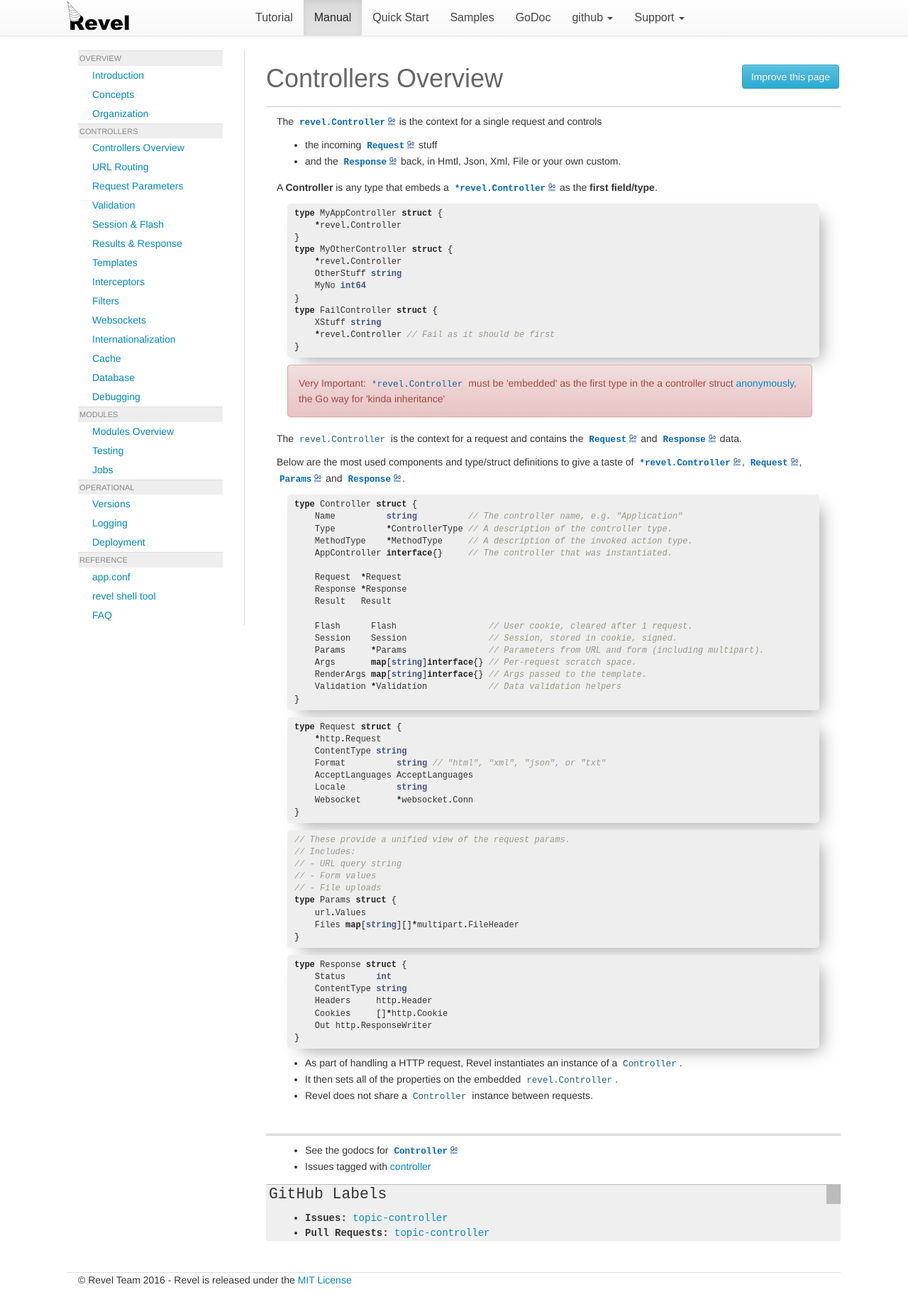
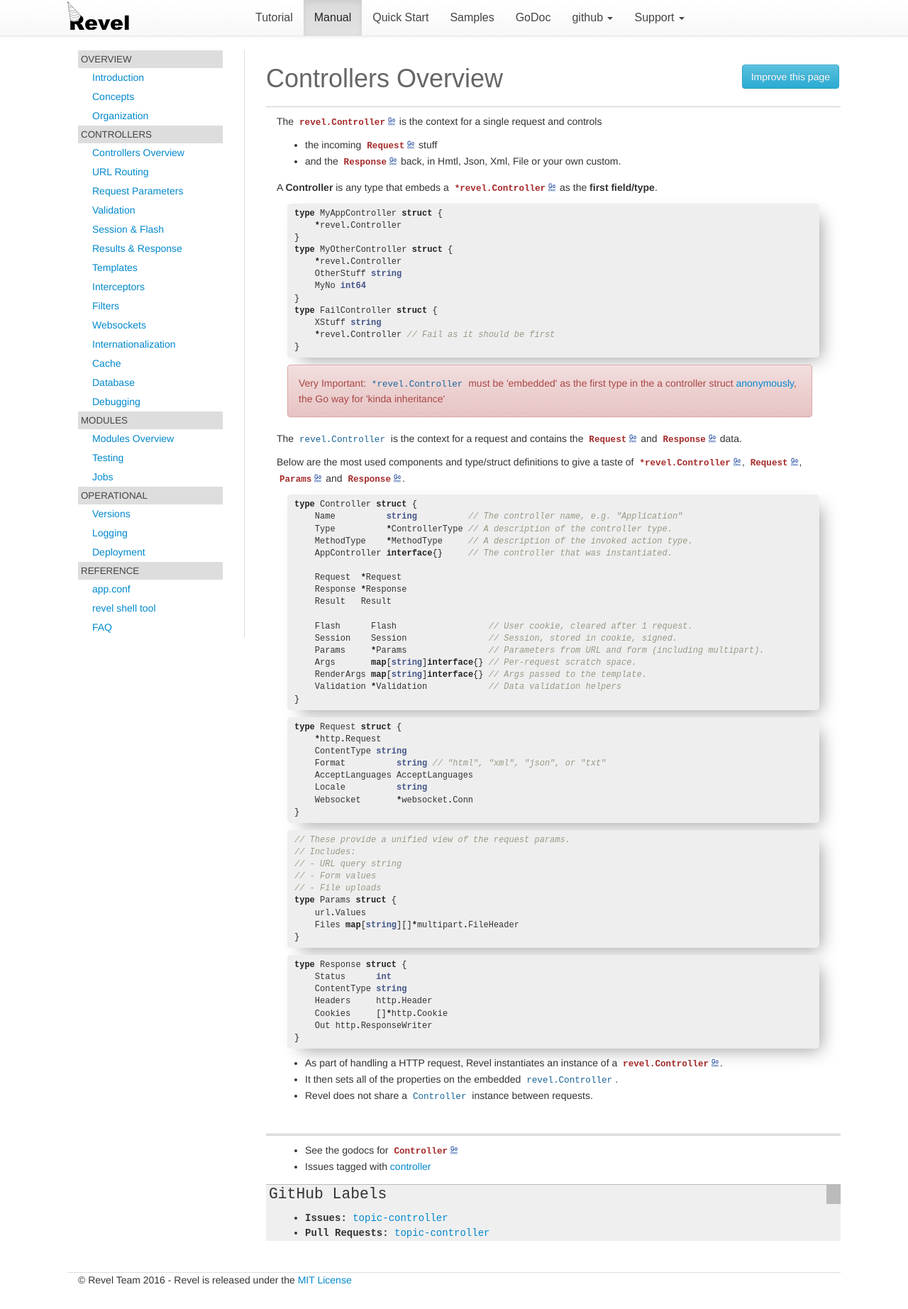
Before and after one commit to revel/revel.github.io, a Jekyll site: the page built from manual/controllers.md, in a window 1280 px wide. Shown: the whole page at 71% size. Built offline with Jekyll 4.4.1, drawn with Linux system fonts in a browser that asks for light colours; nearby versions of some CDN libraries.

Commit message:
making link stand out

```diff
--- a/css/revel.4.css
+++ b/css/revel.4.css
@@ -44,14 +44,29 @@ a:hover {
   text-decoration: underline;
 }
 
+/* its a godoc link */
 a[href^="https://godoc.org"] code {
-    color: #0067CC;
+    color: brown;
     font-family: monospace;
     font-weight: bold;
     background: url(/img/godoc.png);
     background-position: top right;
     background-repeat: no-repeat;
     padding-right: 16px;
+}
+/* its a standard gppher */
+a[href^="https://www.golang.org"],
+a[href^="http://www.golang.org"],
+a[href^="http://golang.org"],
+a[href^="https://golang.org"],
+{
+  color: #6AD7E5;
+  font-family: monospace;
+  font-weight: bold;
+  background: url(/img/gopher-link.png);
+  background-position: top right;
+  background-repeat: no-repeat;
+  padding-right: 12px;
 }
 
 .container {
@@ -121,12 +136,12 @@ ul ul, ul ol, ol ol, ol ul, ul {
 }
 .leftnav .nav-header {
     padding: 2px 0;
-    background-color: #eeeeee !important;
+    background-color: #dddddd !important;
     border-top: 1px solid #dddddd !important;
-    padding-left: 2px;
-    color: #888888;
+    padding: 2px 4px;
+    color: #444444;
     text-transform: uppercase;
-    font-size: 11px;
+    font-size: 10pt;
 }
 
 .leftnav .nav li  a {
--- a/manual/controllers.md
+++ b/manual/controllers.md
@@ -94,7 +94,7 @@ type Response struct {
 }
 {% endhighlight %}
 
-- As part of handling a HTTP request, Revel instantiates an instance of a `Controller`.
+- As part of handling a HTTP request, Revel instantiates an instance of a [`revel.Controller`](https://godoc.org/github.com/revel/revel#Controller).
 - It then sets all of the properties on the embedded `revel.Controller`.
 - Revel does not share a `Controller` instance between requests.
 
```
Also changed, not shown: img/gopher-link.png (added).
